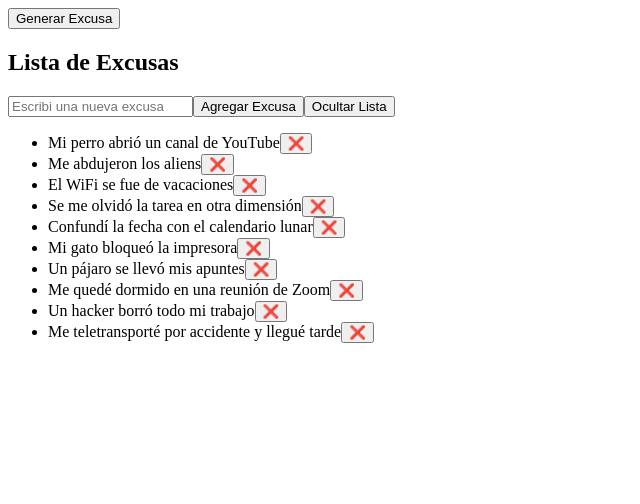
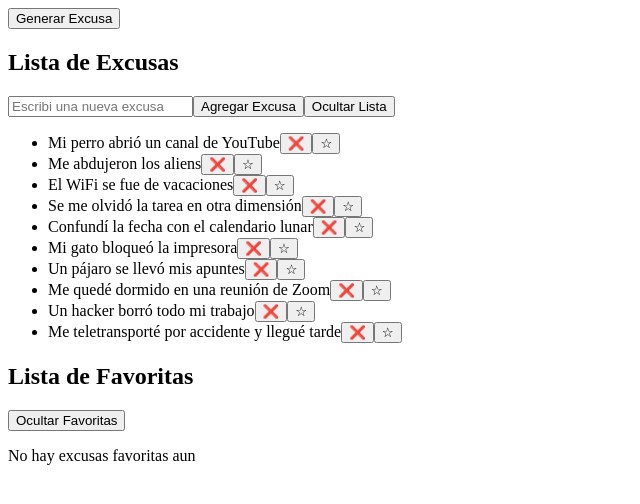
Before and after one commit to MoreGutierrez/generador-excusas, a React (Vite) app in the folder GeneradorExcusas/: page / in a window 1280 px wide. Both pictures are taken after a click on the button "Mostrar Lista". Shown: the top 504 px of the page, without its empty margins (0-640 px from the left). Built offline with nearby package versions, Linux system fonts and the light colour scheme.

Commit message:
btn favorita y ocultar/mostrar lista favoritas funcionales

```diff
--- a/GeneradorExcusas/src/App.tsx
+++ b/GeneradorExcusas/src/App.tsx
@@ -10,6 +10,7 @@ function App() {
     <>
       <GeneradorExcusas />
       <ListaExcusas />
+      {/* Componente que muestra las excusas favoritas */}
     </>
   )
 }
--- a/GeneradorExcusas/src/components/ListaExcusa.tsx
+++ b/GeneradorExcusas/src/components/ListaExcusa.tsx
@@ -1,8 +1,10 @@
 import { useState } from "react";
 import arrayExcusas from "./../data/arrayExcusas";
+import ListaFavoritas from "./ListaFavoritas";
+import type { Excusa } from "../interfaces/interfaceExcusa";
 
-function ListaExcusas() {
-  const [excusas, setExcusas] = useState(arrayExcusas);
+function ListaExcusas(){
+  const [excusas, setExcusas] = useState<Excusa[]>(arrayExcusas);
 
   //Estado para controlar la visibilidad de la lista
   const [mostrarLista, setMostrarLista] = useState(false);
@@ -15,7 +17,7 @@ function ListaExcusas() {
   const agregarExcusa = () => {
     if (nuevaExcusa.trim() === "") return; //evita agregar excusas vacías
 
-    const nueva = {
+    const nueva: Excusa = {
       id: excusas.length + 1, //hace el id autoincremental
       texto: nuevaExcusa,
     };
@@ -30,8 +32,16 @@ function ListaExcusas() {
     setExcusas(nuevasExcusas);
   };
 
+  //Estado para las excusas favoritas
+  const [favoritas, setFavoritas] = useState<Excusa[]>([]);
+  //Funcion para marcar como favorita una excusa
+  const marcarFavorita = (excusa: Excusa) => {
+    if (!favoritas.some((fav) => fav.id === excusa.id)){
+      setFavoritas([...favoritas, excusa]);
+    }
+  };
 
-  return (
+  return(
     <>
       <section className="lista-excusas">
         <h2>Lista de Excusas</h2>
@@ -54,17 +64,25 @@ function ListaExcusas() {
         </button>
 
 
-        {/*muestra la lista de excusas con el btn para eliminar*/}
+        {/*muestra la lista de excusas con el btn eliminar y fav*/}
         {mostrarLista && (
           <ul>
-            {excusas.map((excusa) => (
+            {excusas.map((excusa) =>(
               <li key={excusa.id}>
                 {excusa.texto}
+                {/*btn para eliminar excusa*/}
                 <button onClick={() => eliminarExcusa(excusa.id)}>❌</button>
+                {/*btn para marcar excusa como favorita*/}
+                <button onClick={() => marcarFavorita(excusa)}>
+                  {favoritas.some((fav) => fav.id === excusa.id) ? "⭐" : "☆"}
+                </button>
               </li>
             ))}
           </ul>
         )}
+        {/*componente que muestra la lista de excusas favoritas*/}
+        <ListaFavoritas favoritas={favoritas}
+        />
       </section>
     </>
   );
--- /dev/null
+++ b/GeneradorExcusas/src/components/ListaFavoritas.tsx
@@ -0,0 +1,32 @@
+
+import { useState } from "react";
+import type { Excusa } from "../interfaces/interfaceExcusa";
+
+function ListaFavoritas({ favoritas }:{ favoritas: Excusa[] }) {
+
+  const [mostrarFavoritas, setMostrarFavoritas] = useState(true);
+
+  return (
+    <>
+      <section className="lista-favoritas">
+        <h2>Lista de Favoritas</h2>
+
+        <button onClick={() => setMostrarFavoritas(!mostrarFavoritas)}>
+          {mostrarFavoritas ? "Ocultar Favoritas" : "Mostrar Favoritas"}
+        </button>
+
+        {mostrarFavoritas &&(
+          <ul>
+            {favoritas.map((excusa) => (
+              <li key={excusa.id}>{excusa.texto}</li>
+            ))}
+          </ul>
+        )}
+
+        {favoritas.length === 0 && <p>No hay excusas favoritas aun</p>}
+      </section>
+    </>
+  );
+}
+
+export default ListaFavoritas;
--- /dev/null
+++ b/GeneradorExcusas/src/interfaces/interfaceExcusa.ts
@@ -0,0 +1,5 @@
+
+export interface Excusa{
+  id: number;
+  texto: string;
+}
```
Also changed, not shown: GeneradorExcusas/src/components/ListaFvoritos.tsx (deleted, +0 -8 lines).
